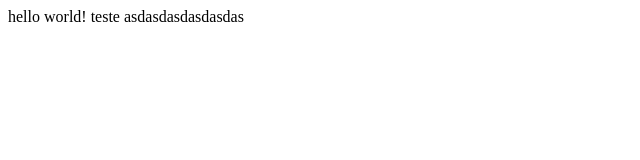
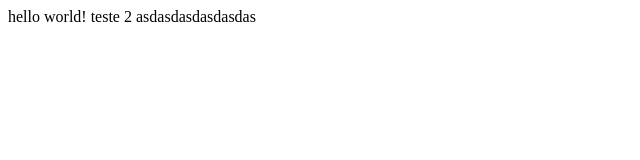
Before and after one commit to leitefelipe/git-alura, a plain HTML site: page index.html in a window 1280 px wide. Shown: the full height of the page, 0-640 px from the left. Drawn offline with Linux system fonts and the light colour scheme.

Commit message:
alterado para 2

```diff
--- a/index.html
+++ b/index.html
@@ -1,3 +1,3 @@
 <html>
-<body>hello world! teste asdasdasdasdasdas</body>
+<body>hello world! teste 2 asdasdasdasdasdas</body>
 <html>
```
